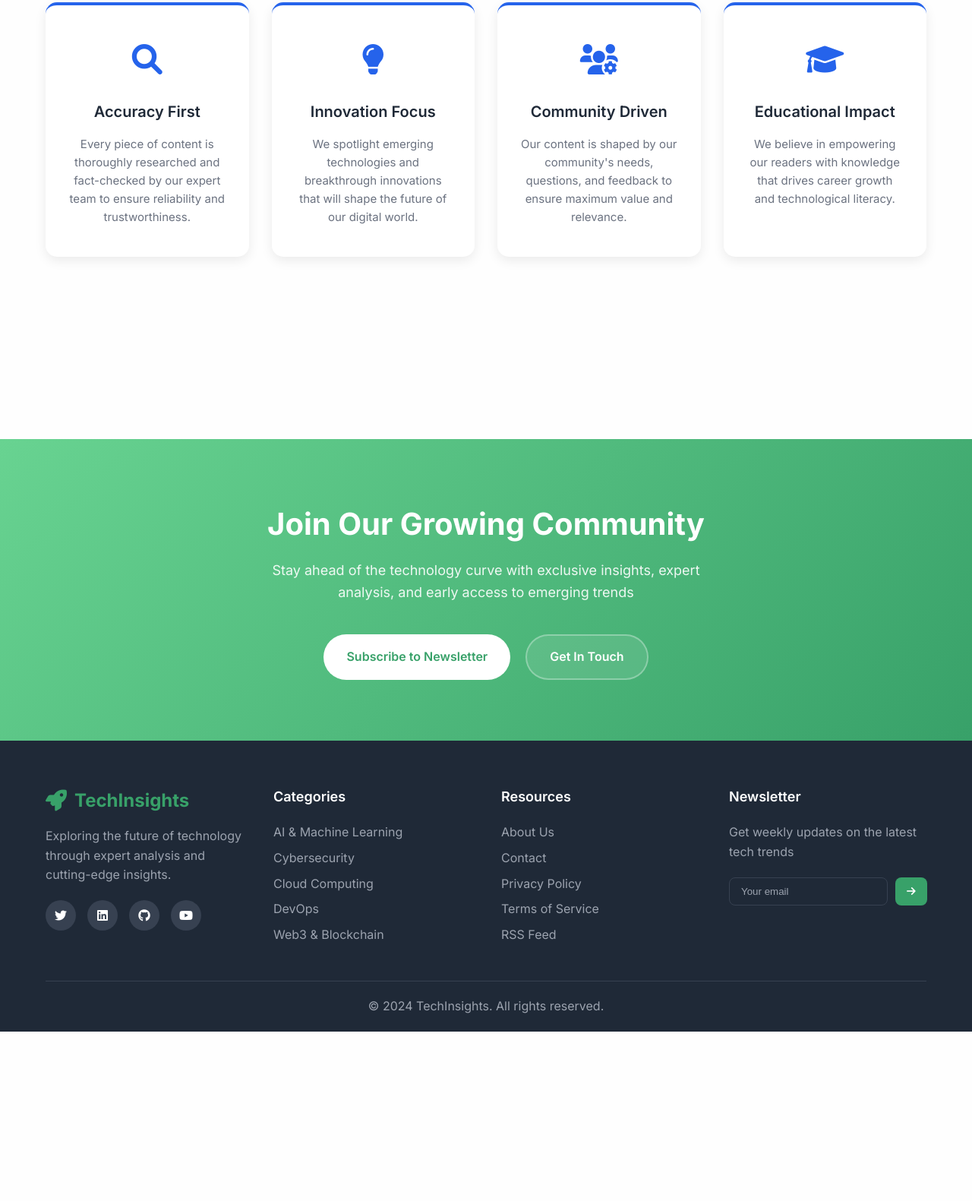
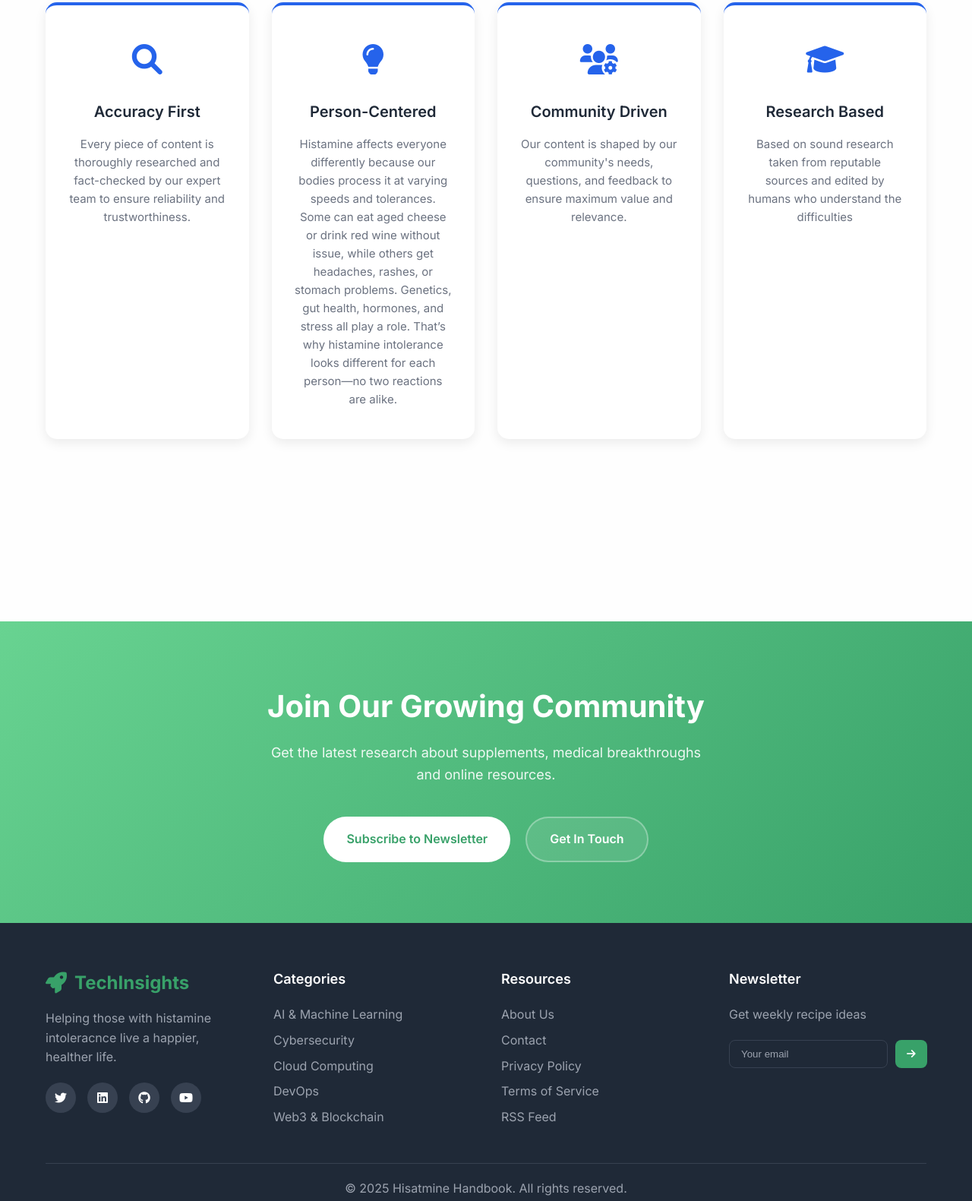
Before and after one commit to ToddCole/my-static-website, a website: page pages/about.html in a window 1280 px wide. Shown: the part 3036-4617 px from the top of the page at 76% size. Before the commit the page ends 4394 px from the top, so only its background shows below. Drawn offline with Linux system fonts and the light colour scheme; files whose address does not match are found by name.

Commit message:
Update about.html

```diff
--- a/pages/about.html
+++ b/pages/about.html
@@ -216,8 +216,8 @@
                         <div class="value-icon">
                             <i class="fas fa-lightbulb"></i>
                         </div>
-                        <h3>Innovation Focus</h3>
-                        <p>We spotlight emerging technologies and breakthrough innovations that will shape the future of our digital world.</p>
+                        <h3>Person-Centered</h3>
+                        <p>Histamine affects everyone differently because our bodies process it at varying speeds and tolerances. Some can eat aged cheese or drink red wine without issue, while others get headaches, rashes, or stomach problems. Genetics, gut health, hormones, and stress all play a role. That’s why histamine intolerance looks different for each person—no two reactions are alike.</p>
                     </div>
 
                     <div class="value-card">
@@ -232,8 +232,8 @@
                         <div class="value-icon">
                             <i class="fas fa-graduation-cap"></i>
                         </div>
-                        <h3>Educational Impact</h3>
-                        <p>We believe in empowering our readers with knowledge that drives career growth and technological literacy.</p>
+                        <h3>Research Based</h3>
+                        <p>Based on sound research taken from reputable sources and edited by humans who understand the difficulties</p>
                     </div>
                 </div>
             </div>
@@ -245,7 +245,7 @@
         <div class="container">
             <div class="cta-content">
                 <h2>Join Our Growing Community</h2>
-                <p>Stay ahead of the technology curve with exclusive insights, expert analysis, and early access to emerging trends</p>
+                <p>Get the latest research about supplements, medical breakthroughs and online resources.</p>
                 <div class="cta-buttons">
                     <a href="#" class="btn-primary">Subscribe to Newsletter</a>
                     <a href="contact.html" class="btn-secondary">Get In Touch</a>
@@ -263,7 +263,7 @@
                         <i class="fas fa-rocket"></i>
                         <span>TechInsights</span>
                     </div>
-                    <p>Exploring the future of technology through expert analysis and cutting-edge insights.</p>
+                    <p>Helping those with histamine intoleracnce live a happier, healther life.</p>
                     <div class="social-links">
                         <a href="#"><i class="fab fa-twitter"></i></a>
                         <a href="#"><i class="fab fa-linkedin"></i></a>
@@ -293,7 +293,7 @@
                 </div>
                 <div class="footer-section">
                     <h3>Newsletter</h3>
-                    <p>Get weekly updates on the latest tech trends</p>
+                    <p>Get weekly recipe ideas</p>
                     <form class="footer-newsletter">
                         <input type="email" placeholder="Your email">
                         <button type="submit"><i class="fas fa-arrow-right"></i></button>
@@ -301,7 +301,7 @@
                 </div>
             </div>
             <div class="footer-bottom">
-                <p>&copy; 2024 TechInsights. All rights reserved.</p>
+                <p>&copy; 2025 Hisatmine Handbook. All rights reserved.</p>
             </div>
         </div>
     </footer>
```
